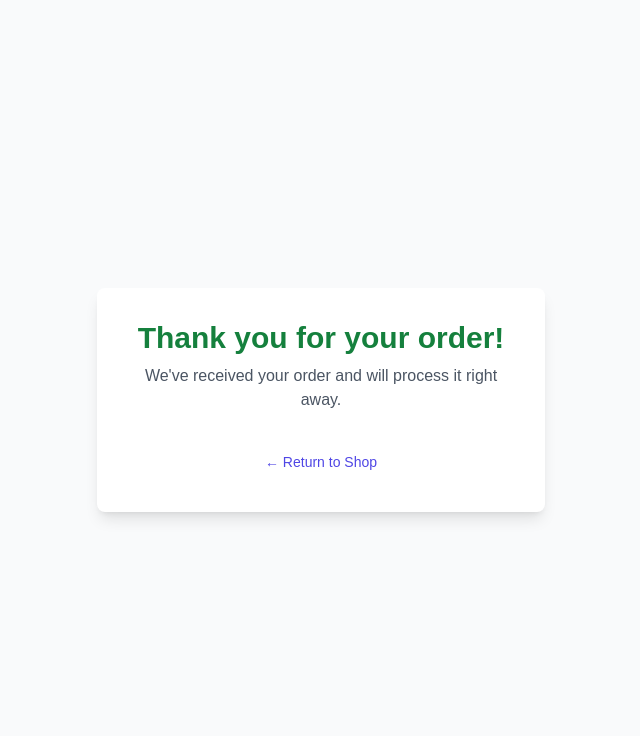
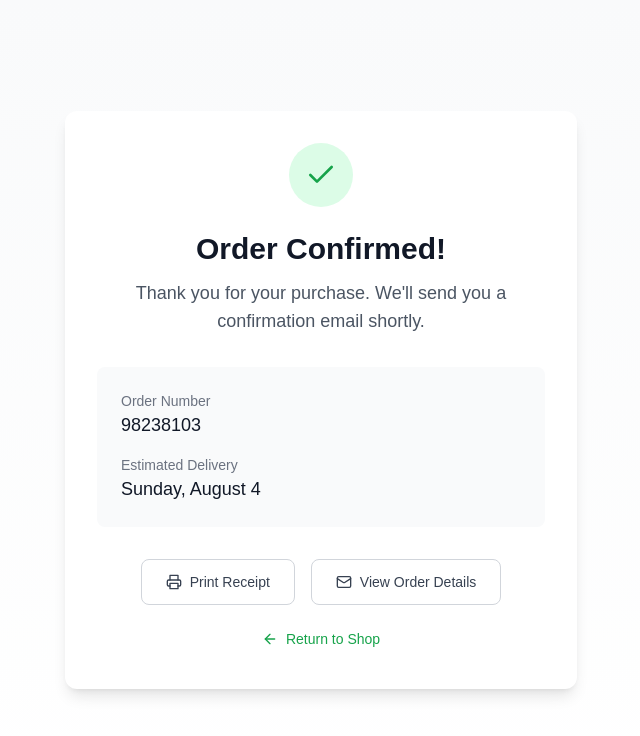
Before and after one commit to foam-ai/demoapp, a Next.js app in the folder frontend/: page /success in a window 1280 px wide. Shown: the top 736 px of the page, without its empty margins (319-959 px from the left). Built offline with nearby package versions, Linux system fonts and the light colour scheme.

Commit message:
Fixes to demo

```diff
--- a/frontend/app/page.tsx
+++ b/frontend/app/page.tsx
@@ -27,15 +27,14 @@ export default function CheckoutPage() {
           'Content-Type': 'application/json',
         },
         body: JSON.stringify({
-          cardnumber: formData.cardNumber,
-          zipcode: formData.zipCode,
+          cardNumber: formData.cardNumber,
+          zipCode: formData.zipCode,
           cvc: formData.cvc,
           firstName: formData.firstName,
           lastName: formData.lastName,
           shippingStreet: formData.shippingStreet,
           shippingCity: formData.shippingCity,
           shippingState: formData.shippingState,
-          shippingZipCode: formData.shippingZipCode,
           shippingMethod: formData.shippingMethod
         }),
       })
@@ -43,10 +42,10 @@ export default function CheckoutPage() {
       if (response.ok) {
         window.location.href = '/success'
       } else {
-        setError('Sorry, something went wrong with your payment. Please try again.')
+        setError('We were unable to process your payment. Please verify payment information and try again.')
       }
     } catch (error) {
-      setError('Sorry, something went wrong with your payment. Please try again.')
+      setError('We were unable to process your payment. Please verify payment information and try again.')
     }
   }
 
--- a/frontend/app/success/page.tsx
+++ b/frontend/app/success/page.tsx
@@ -1,29 +1,75 @@
-// app/success/page.tsx
-'use client'
+import React from 'react';
+import { Check, ArrowLeft, Printer, Mail } from 'lucide-react';
 
-export default function SuccessPage() {
+const SuccessPage = () => {
+  // Calculate delivery date (7 days from now)
+  const deliveryDate = new Date(Date.now() + 7 * 24 * 60 * 60 * 1000).toLocaleDateString('en-US', {
+    weekday: 'long',
+    month: 'long',
+    day: 'numeric'
+  });
+
   return (
-    <div className="min-h-screen bg-gray-50 flex items-center justify-center p-4">
-      <div className="max-w-md w-full bg-white rounded-lg shadow-lg p-8 text-center">
+    <div className="min-h-screen bg-gradient-to-b from-gray-50 to-white flex items-center justify-center p-4">
+      <div className="max-w-lg w-full bg-white rounded-xl shadow-lg p-8">
+        <div className="text-center">
+          {/* Static success checkmark */}
+          <div className="mx-auto w-16 h-16 rounded-full bg-green-100 flex items-center justify-center mb-6">
+            <Check className="w-8 h-8 text-green-600" />
+          </div>
 
-        <h1 className="text-3xl font-bold text-green-700 mb-2">
-          Thank you for your order!
+          <h1 className="text-3xl font-bold text-gray-900 mb-3">
+            Order Confirmed!
           </h1>
 
-        <p className="text-gray-600 mb-8">
-          We&apos;ve received your order and will process it right away.
+          <p className="text-lg text-gray-600 mb-8">
+            Thank you for your purchase. We'll send you a confirmation email shortly.
           </p>
 
+          {/* Order details card */}
+          <div className="bg-gray-50 rounded-lg p-6 mb-8">
+            <div className="text-left space-y-4">
+              <div>
+                <p className="text-sm text-gray-500">Order Number</p>
+                <p className="text-lg font-medium text-gray-900">
+                  {'98238103'}
+                </p>
+              </div>
+              <div>
+                <p className="text-sm text-gray-500">Estimated Delivery</p>
+                <p className="text-lg font-medium text-gray-900">{deliveryDate}</p>
+              </div>
+            </div>
+          </div>
+
+          {/* Action buttons */}
           <div className="space-y-4">
+            <div className="flex flex-col sm:flex-row justify-center gap-4">
+              <button
+                className="inline-flex items-center justify-center px-6 py-3 border border-gray-300 rounded-lg text-sm font-medium text-gray-700 bg-white hover:bg-gray-50 focus:outline-none focus:ring-2 focus:ring-offset-2 focus:ring-green-500 transition-colors"
+              >
+                <Printer className="w-4 h-4 mr-2" />
+                Print Receipt
+              </button>
+              <button
+                className="inline-flex items-center justify-center px-6 py-3 border border-gray-300 rounded-lg text-sm font-medium text-gray-700 bg-white hover:bg-gray-50 focus:outline-none focus:ring-2 focus:ring-offset-2 focus:ring-green-500 transition-colors"
+              >
+                <Mail className="w-4 h-4 mr-2" />
+                View Order Details
+              </button>
+            </div>
 
             <button
-            onClick={() => window.location.href = '/'}
-            className="inline-flex items-center justify-center px-4 py-2 text-sm font-medium text-indigo-600 hover:text-indigo-500"
+              className="inline-flex items-center justify-center px-4 py-2 text-sm font-medium text-green-600 hover:text-green-500 transition-colors"
             >
-            ← Return to Shop
+              <ArrowLeft className="w-4 h-4 mr-2" />
+              Return to Shop
             </button>
           </div>
         </div>
       </div>
-  )
-}
+    </div>
+  );
+};
+
+export default SuccessPage;
--- a/frontend/components/ErrorMessage.tsx
+++ b/frontend/components/ErrorMessage.tsx
@@ -1,17 +1,30 @@
+import React from 'react';
+import { AlertCircle } from 'lucide-react';
+
 interface ErrorMessageProps {
-    message: string
-  }
+  message: string;
+}
 
-  export default function ErrorMessage({ message }: ErrorMessageProps) {
-    return (
-      <div className="rounded-md bg-red-50 p-4 mb-6">
-        <div className="flex">
-          <div className="ml-3">
-            <div className="mt-2 text-md text-center text-red-700">
-              {message}
-            </div>
+const ErrorMessage = ({ message }: ErrorMessageProps) => {
+  return (
+    <div className="rounded-md bg-red-50 border border-red-200 p-4 mb-6">
+      <div className="flex items-start">
+        <div className="flex-shrink-0">
+          <AlertCircle className="h-5 w-5 text-red-600" aria-hidden="true" />
+        </div>
+        <div className="ml-3 w-full">
+          <h3 className="text-sm font-medium text-red-800">
+            Payment Not Processed
+          </h3>
+          <div className="mt-2 text-sm text-red-700">
+            <p className="leading-relaxed">
+              {message || "We were unable to process your payment. Please verify payment information and try again."}
+            </p>
           </div>
         </div>
       </div>
-    )
-  }
+    </div>
+  );
+};
+
+export default ErrorMessage;
```
Lines whose indentation alone changed are shown as unchanged.
